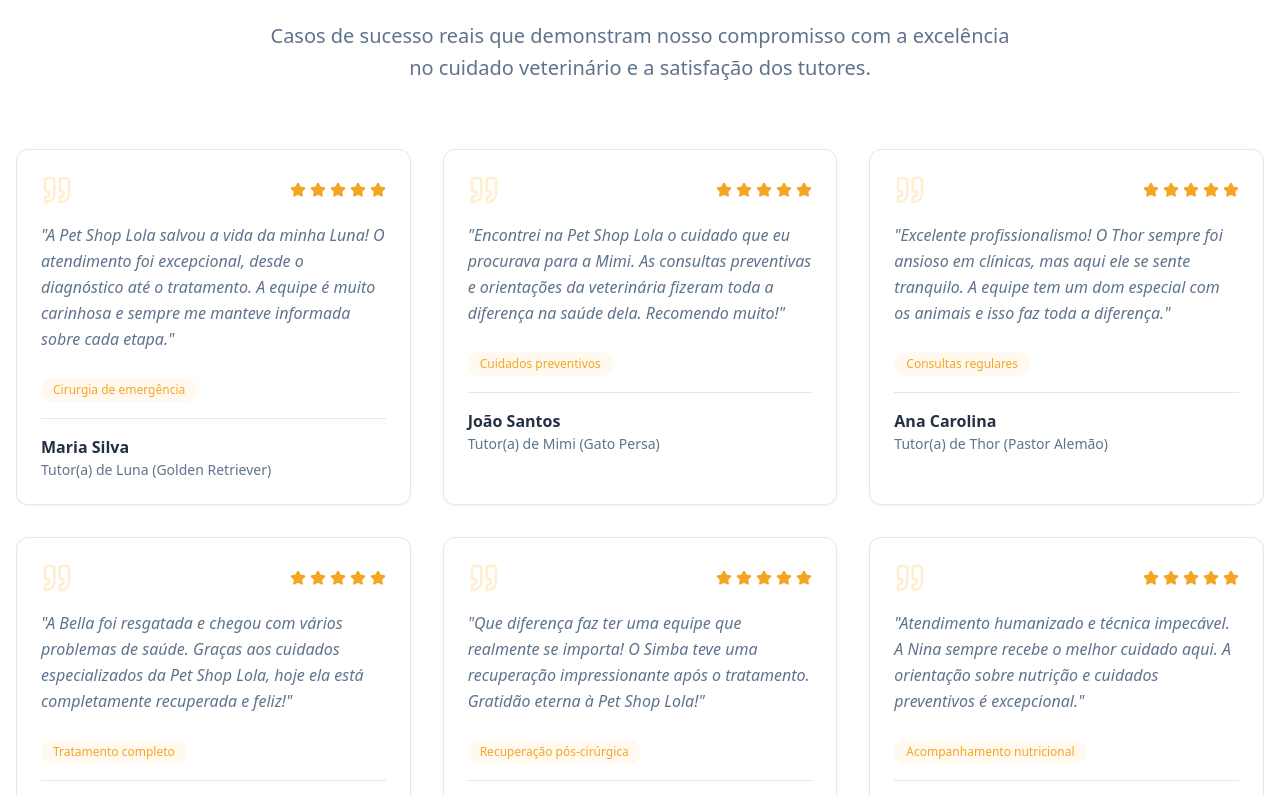
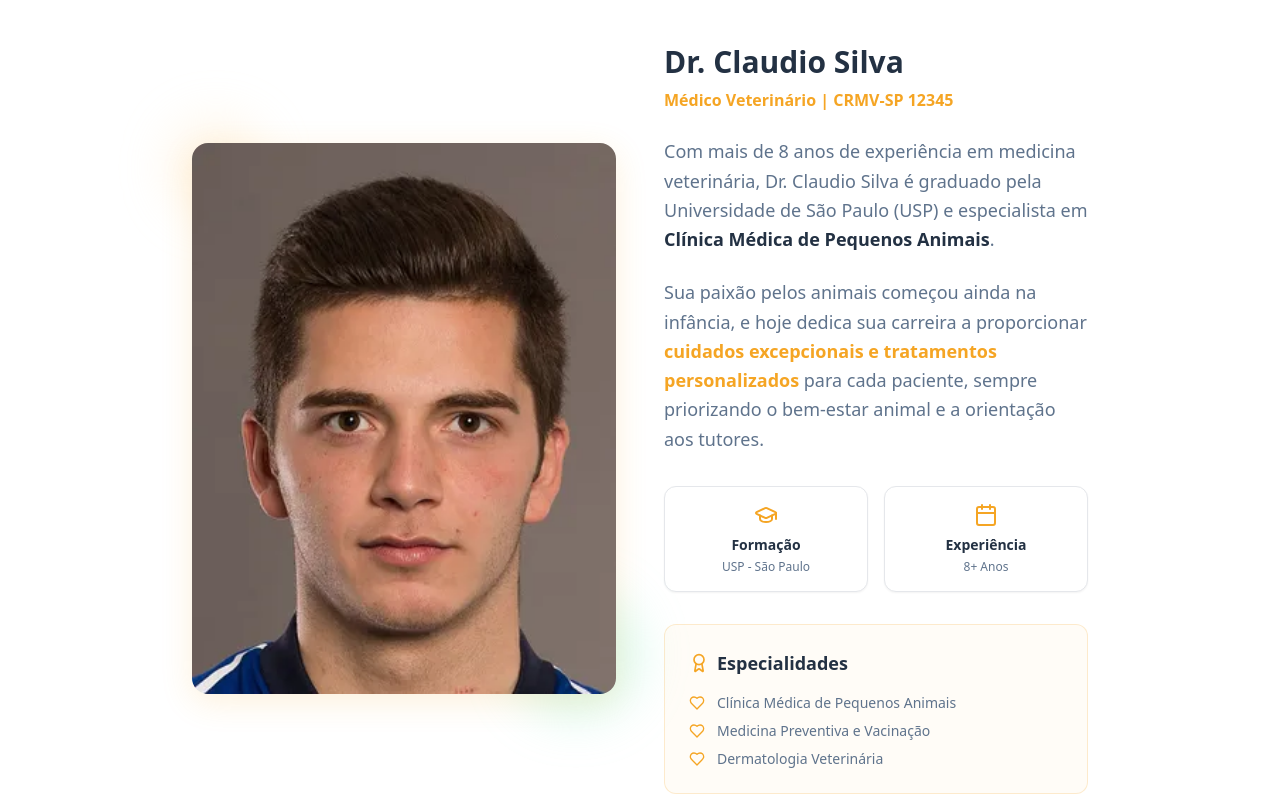
Before and after one commit to Agensy/pet-care-catalyst, a React (Vite) app: page / in a window 1280 px wide. Shown: the part 5085-5880 px from the top of the page. Built offline with nearby package versions, Linux system fonts and the light colour scheme.

Commit message:
Add Claudio Silva section
Add a new section after "Nossos Serviços" to introduce veterinarian Claudio Silva with a brief biography.

```diff
--- /dev/null
+++ b/src/components/VeterinarianProfile.tsx
@@ -0,0 +1,106 @@
+import { Card } from "@/components/ui/card";
+import { GraduationCap, Award, Heart, Calendar } from "lucide-react";
+
+const VeterinarianProfile = () => {
+  const profileImage = "/lovable-uploads/67d7a7e3-34e9-4b02-a818-08c1dc4d17a9.png";
+
+  return (
+    <section id="veterinario" className="py-20 bg-background">
+      <div className="container mx-auto px-4">
+        <div className="max-w-4xl mx-auto">
+          {/* Section Header */}
+          <div className="text-center mb-16">
+            <h2 className="text-3xl md:text-4xl font-bold text-foreground mb-4">
+              Conheça Nosso
+              <span className="text-primary"> Veterinário Principal</span>
+            </h2>
+            <p className="text-lg text-muted-foreground max-w-2xl mx-auto">
+              Dedicação, experiência e amor pelos animais em cada consulta
+            </p>
+          </div>
+
+          {/* Profile Content */}
+          <div className="grid lg:grid-cols-2 gap-12 items-center">
+            {/* Image Section */}
+            <div className="relative">
+              <div className="relative z-10">
+                <img
+                  src={profileImage}
+                  alt="Dr. Claudio Silva - Veterinário Principal da Pet Shop Lola"
+                  className="w-full max-w-md mx-auto rounded-2xl shadow-strong"
+                />
+              </div>
+              {/* Decorative Elements */}
+              <div className="absolute -top-6 -left-6 w-24 h-24 bg-primary-glow/30 rounded-full blur-xl" />
+              <div className="absolute -bottom-6 -right-6 w-32 h-32 bg-accent/30 rounded-full blur-xl" />
+            </div>
+
+            {/* Content Section */}
+            <div className="space-y-8">
+              <div>
+                <h3 className="text-2xl md:text-3xl font-bold text-foreground mb-2">
+                  Dr. Claudio Silva
+                </h3>
+                <p className="text-primary font-semibold mb-6">
+                  Médico Veterinário | CRMV-SP 12345
+                </p>
+
+                <p className="text-lg text-muted-foreground mb-6 leading-relaxed">
+                  Com mais de 8 anos de experiência em medicina veterinária, Dr. Claudio Silva
+                  é graduado pela Universidade de São Paulo (USP) e especialista em
+                  <strong className="text-foreground"> Clínica Médica de Pequenos Animais</strong>.
+                </p>
+
+                <p className="text-lg text-muted-foreground mb-8 leading-relaxed">
+                  Sua paixão pelos animais começou ainda na infância, e hoje dedica sua carreira
+                  a proporcionar <strong className="text-primary">cuidados excepcionais e tratamentos
+                  personalizados</strong> para cada paciente, sempre priorizando o bem-estar animal
+                  e a orientação aos tutores.
+                </p>
+              </div>
+
+              {/* Qualifications Grid */}
+              <div className="grid grid-cols-2 gap-4">
+                <Card className="p-4 text-center bg-card hover:shadow-medium transition-smooth">
+                  <GraduationCap className="w-6 h-6 text-primary mx-auto mb-2" />
+                  <div className="text-sm font-semibold text-foreground mb-1">Formação</div>
+                  <div className="text-xs text-muted-foreground">USP - São Paulo</div>
+                </Card>
+
+                <Card className="p-4 text-center bg-card hover:shadow-medium transition-smooth">
+                  <Calendar className="w-6 h-6 text-primary mx-auto mb-2" />
+                  <div className="text-sm font-semibold text-foreground mb-1">Experiência</div>
+                  <div className="text-xs text-muted-foreground">8+ Anos</div>
+                </Card>
+              </div>
+
+              {/* Specialties */}
+              <div className="bg-primary-glow/10 rounded-xl p-6 border border-primary/20">
+                <h4 className="text-lg font-semibold text-foreground mb-4 flex items-center">
+                  <Award className="w-5 h-5 text-primary mr-2" />
+                  Especialidades
+                </h4>
+                <ul className="space-y-2">
+                  <li className="flex items-start space-x-3">
+                    <Heart className="w-4 h-4 text-primary mt-0.5 flex-shrink-0" />
+                    <span className="text-muted-foreground text-sm">Clínica Médica de Pequenos Animais</span>
+                  </li>
+                  <li className="flex items-start space-x-3">
+                    <Heart className="w-4 h-4 text-primary mt-0.5 flex-shrink-0" />
+                    <span className="text-muted-foreground text-sm">Medicina Preventiva e Vacinação</span>
+                  </li>
+                  <li className="flex items-start space-x-3">
+                    <Heart className="w-4 h-4 text-primary mt-0.5 flex-shrink-0" />
+                    <span className="text-muted-foreground text-sm">Dermatologia Veterinária</span>
+                  </li>
+                </ul>
+              </div>
+            </div>
+          </div>
+        </div>
+      </div>
+    </section>
+  );
+};
+
+export default VeterinarianProfile;
--- a/src/pages/Index.tsx
+++ b/src/pages/Index.tsx
@@ -3,6 +3,7 @@ import Hero from "@/components/Hero";
 import About from "@/components/About";
 import Differentials from "@/components/Differentials";
 import Services from "@/components/Services";
+import VeterinarianProfile from "@/components/VeterinarianProfile";
 import Testimonials from "@/components/Testimonials";
 import Contact from "@/components/Contact";
 import Footer from "@/components/Footer";
@@ -17,6 +18,7 @@ const Index = () => {
         <About />
         <Differentials />
         <Services />
+        <VeterinarianProfile />
         <Testimonials />
         <Contact />
       </main>
```
Also changed, not shown: public/lovable-uploads/67d7a7e3-34e9-4b02-a818-08c1dc4d17a9.png (added).
